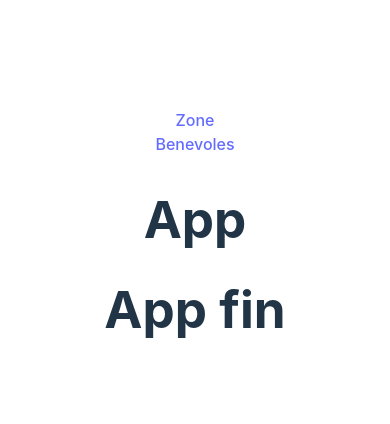
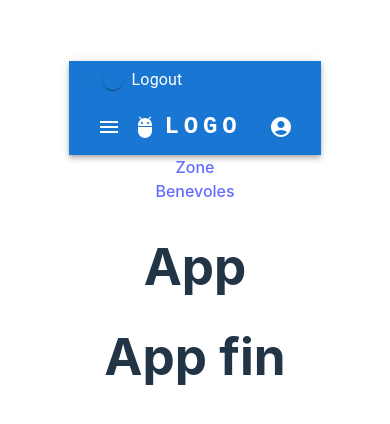
Before and after one commit to EAgnese/awi-festival-front, a React (Vite) app: page / in a window 390 px wide. Shown: the part 182-606 px from the top of the page. Built offline with nearby package versions, Linux system fonts and the light colour scheme.

Commit message:
ajout navBar responsive

```diff
--- a/package.json
+++ b/package.json
@@ -9,6 +9,10 @@
     "preview": "vite preview"
   },
   "dependencies": {
+    "@emotion/react": "^11.10.5",
+    "@emotion/styled": "^11.10.5",
+    "@mui/icons-material": "^5.11.0",
+    "@mui/material": "^5.11.8",
     "localforage": "^1.10.0",
     "match-sorter": "^6.3.1",
     "react": "^18.2.0",
--- a/src/App.tsx
+++ b/src/App.tsx
@@ -1,9 +1,11 @@
 import './App.css'
+import NavBar from './components/NavBar'
 
 import { Outlet, Link } from "react-router-dom";//outlet pour indiquer ou placer le chield component dans app & link pour remplacer les a href (pour ne pas recharger la page)
 function App() {
   return (
     <div>
+      <nav><NavBar /></nav>
       <div>
         <Link to={`zone/`}>Zone</Link>
         <br></br>
--- a/src/components/Benevole.tsx
+++ /dev/null
@@ -1,10 +0,0 @@
-
-function Benevole() {
-
-    return(
-        <div>
-            <h1>Bienvenue sur la page des bénévoles</h1>
-        </div>
-    )
-}
-export default Benevole
--- /dev/null
+++ b/src/components/BenevoleComponent.tsx
@@ -0,0 +1,32 @@
+import React, { useState, useEffect } from 'react';
+import Benevole from '../models/Benevole';
+
+export default function BenevoleComponent() {
+
+    const [benevoles,setBenevole] = useState([])
+
+    let url = "http://localhost:3000/"
+
+    useEffect(() => {
+        fetch(url + "benevoles/", {
+            method: "GET"
+        }).then((rep) =>{
+            rep.json().then((data)=>{
+                setBenevole(data);
+            })
+        })
+    },[]);
+
+    return (
+        <div>
+            <h1>Listes benevoles</h1>
+            <ul>
+                {benevoles.map((item : Benevole) =>
+                    <li key={item.idBenevole.toString()}>
+                        {item.idBenevole + ' : ' + item.nom + ',' + item.prenom + ',' + item.email}
+                    </li>
+                )}
+            </ul>
+        </div>
+    )
+}
--- /dev/null
+++ b/src/components/NavBar.tsx
@@ -0,0 +1,189 @@
+import * as React from 'react';
+import AppBar from '@mui/material/AppBar';
+import Box from '@mui/material/Box';
+import Toolbar from '@mui/material/Toolbar';
+import Typography from '@mui/material/Typography';
+import IconButton from '@mui/material/IconButton';
+import MenuIcon from '@mui/icons-material/Menu';
+import AccountCircle from '@mui/icons-material/AccountCircle';
+import Switch from '@mui/material/Switch';
+import FormControlLabel from '@mui/material/FormControlLabel';
+import FormGroup from '@mui/material/FormGroup';
+import MenuItem from '@mui/material/MenuItem';
+import Menu from '@mui/material/Menu';
+import Container from '@mui/material/Container';
+import Button from '@mui/material/Button';
+import AdbIcon from '@mui/icons-material/Adb';
+
+export default function MenuAppBar() {
+  const pages = ['Products', 'Pricing', 'Blog'];
+  const settings = ['Profile', 'Account', 'Dashboard', 'Logout'];
+
+  const [auth, setAuth] = React.useState(true);
+  const [anchorElNav, setAnchorElNav] = React.useState<null | HTMLElement>(null);
+  const [anchorElUser, setAnchorElUser] = React.useState<null | HTMLElement>(null);
+
+  const handleChange = (event: React.ChangeEvent<HTMLInputElement>) => {
+    setAuth(event.target.checked);
+  };
+
+  const handleOpenNavMenu = (event: React.MouseEvent<HTMLElement>) => {
+    setAnchorElNav(event.currentTarget);
+  };
+  const handleCloseNavMenu = () => {
+    setAnchorElNav(null);
+  };
+
+  const handleOpenUserMenu = (event: React.MouseEvent<HTMLElement>) => {
+    setAnchorElUser(event.currentTarget);
+  };
+  const handleCloseUserMenu = () => {
+    setAnchorElUser(null);
+  };
+
+
+  return (
+    <AppBar position="static">
+        <Container maxWidth="xl">
+            <FormGroup>
+                <FormControlLabel
+                    control={
+                        <Switch
+                            checked={auth}
+                            onChange={handleChange}
+                            aria-label="login switch"
+                        />
+                    }
+                    label={auth ? 'Logout' : 'Login'}
+                />
+            </FormGroup>
+            <Toolbar disableGutters>
+                <AdbIcon sx={{ display: { xs: 'none', md: 'flex' }, mr: 1 }} />
+                <Typography
+                    variant="h6"
+                    noWrap
+                    component="a"
+                    href="/"
+                    sx={{
+                        mr: 2,
+                        display: { xs: 'none', md: 'flex' },
+                        fontFamily: 'monospace',
+                        fontWeight: 700,
+                        letterSpacing: '.3rem',
+                        color: 'inherit',
+                        textDecoration: 'none',
+                    }}
+                    >
+                    LOGO
+                </Typography>
+                <Box sx={{ flexGrow: 1, display: { xs: 'flex', md: 'none' } }}>
+                    <IconButton
+                        size="large"
+                        aria-label="account of current user"
+                        aria-controls="menu-appbar"
+                        aria-haspopup="true"
+                        onClick={handleOpenNavMenu}
+                        color="inherit"
+                        >
+                        <MenuIcon />
+                    </IconButton>
+                    <Menu
+                        id="menu-appbar"
+                        anchorEl={anchorElNav}
+                        anchorOrigin={{
+                        vertical: 'bottom',
+                        horizontal: 'left',
+                        }}
+                        keepMounted
+                        transformOrigin={{
+                        vertical: 'top',
+                        horizontal: 'left',
+                        }}
+                        open={Boolean(anchorElNav)}
+                        onClose={handleCloseNavMenu}
+                        sx={{
+                        display: { xs: 'block', md: 'none' },
+                        }}
+                        >
+                        {auth && (pages.push('admin'))}
+                        {!auth && (pages.includes('admin') ? pages.pop() : pages)}
+                        {pages.map((page) => (
+                        <MenuItem key={page} onClick={handleCloseNavMenu}>
+                            <Typography textAlign="center">{page}</Typography>
+                        </MenuItem>
+                        ))}
+                    </Menu>
+                </Box>
+                <AdbIcon sx={{ display: { xs: 'flex', md: 'none' }, mr: 1 }} />
+                <Typography
+                    variant="h5"
+                    noWrap
+                    component="a"
+                    href=""
+                    sx={{
+                        mr: 2,
+                        display: { xs: 'flex', md: 'none' },
+                        flexGrow: 1,
+                        fontFamily: 'monospace',
+                        fontWeight: 700,
+                        letterSpacing: '.3rem',
+                        color: 'inherit',
+                        textDecoration: 'none',
+                    }}
+                    >
+                    LOGO
+                </Typography>
+                <Box sx={{ flexGrow: 1, display: { xs: 'none', md: 'flex' } }}>
+                {pages.map((page) => (
+                    <Button
+                        key={page}
+                        onClick={handleCloseNavMenu}
+                        sx={{ my: 2, color: 'white', display: 'block' }}
+                        >
+                        {page}
+                    </Button>
+                ))}
+                </Box>
+                <Box sx={{ flexGrow: 0 }}>
+                    {auth && (
+                        <div>
+                            <IconButton
+                                size="large"
+                                aria-label="account of current user"
+                                aria-controls="menu-appbar"
+                                aria-haspopup="true"
+                                onClick={handleOpenUserMenu}
+                                color="inherit"
+                            >
+                            <AccountCircle />
+                            </IconButton>
+                            <Menu
+                                sx={{ mt: '45px' }}
+                                id="menu-appbar"
+                                anchorEl={anchorElUser}
+                                anchorOrigin={{
+                                    vertical: 'top',
+                                    horizontal: 'right',
+                                }}
+                                keepMounted
+                                transformOrigin={{
+                                    vertical: 'top',
+                                    horizontal: 'right',
+                                }}
+                                open={Boolean(anchorElUser)}
+                                onClose={handleCloseUserMenu}
+                                >
+                                {settings.map((setting) => (
+                                    <MenuItem key={setting} onClick={handleCloseUserMenu}>
+                                    <Typography textAlign="center">{setting}</Typography>
+                                    </MenuItem>
+                                ))}
+                            </Menu>
+                        </div>
+                    )}
+                </Box>
+            </Toolbar>
+        </Container>
+    </AppBar>
+    );
+}
--- /dev/null
+++ b/src/models/Benevole.ts
@@ -0,0 +1,6 @@
+export default interface Benevole {
+    idBenevole : Number
+    nom : String
+    prenom : String
+    email : String
+}
```
Also changed, not shown: src/main.tsx (+4 -3 lines), 1 other file (tests, documents, lock files or other folders).
